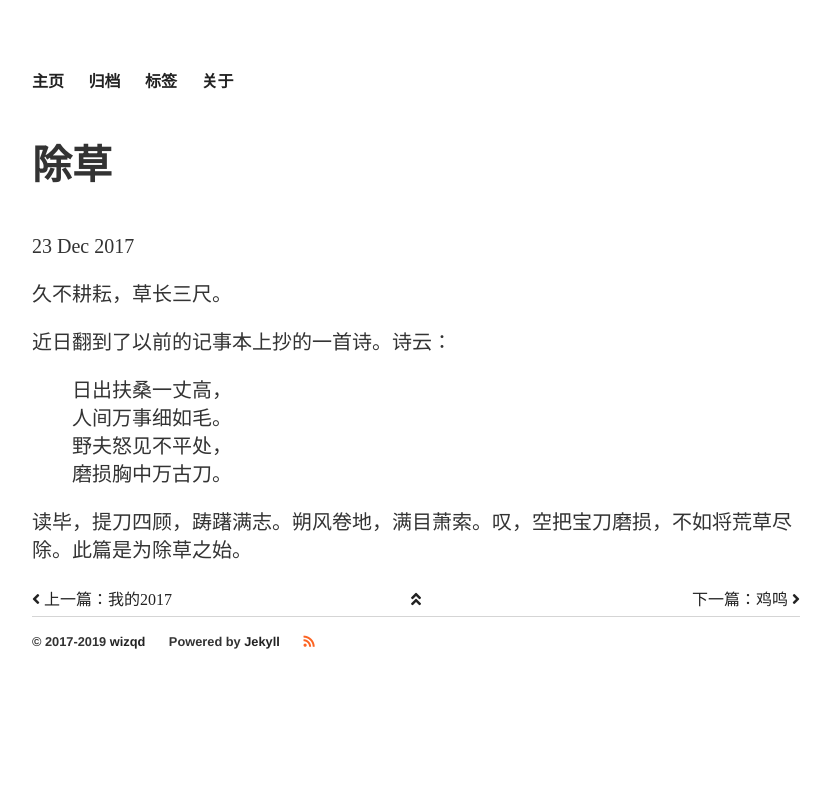
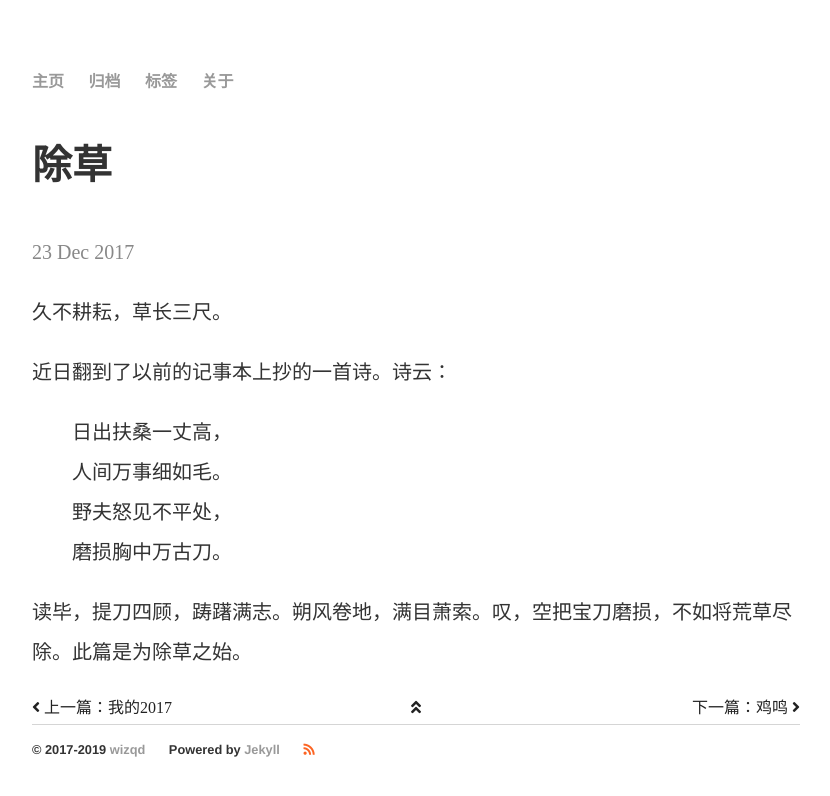
Before and after one commit to chqid/chqid.blog.io, a Jekyll site: the page built from _posts/2017-12-23-chucao.md, in a window 1280 px wide. Shown: the top 796 px of the page, without its empty margins (224-1054 px from the left). Built offline with Jekyll 4.4.1, drawn with Linux system fonts in a browser that asks for light colours; nearby versions of some CDN libraries.

Commit message:
improve mobile view

```diff
--- a/_includes/footer.html
+++ b/_includes/footer.html
@@ -1,7 +1,7 @@
 <footer>
 	<ul>
-	<li>&copy; 2017-2019 <a href="https://github.com/qidongz" target="_blank">wizqd</a></li>
-	<li>Powered by <a href="https://jekyllrb.com/" target="_blank">Jekyll</a></li>
+	<li>&copy; 2017-2019 <a class="footer-link" href="https://github.com/qidongz" target="_blank">wizqd</a></li>
+	<li>Powered by <a class="footer-link" href="https://jekyllrb.com/" target="_blank">Jekyll</a></li>
 	<li>
 		<a href="/atom.xml">
 			<span style="color: #fc6423;">
--- a/_includes/nav.html
+++ b/_includes/nav.html
@@ -1,8 +1,8 @@
 <nav>
 	<ul>
-		<li><a href="/">主页</a></li>
-		<li><a href="/archive">归档</a></li>
-		<li><a href="/tags">标签</a></li>
-	<li><a href="/about">关于</a></li>
+		<li><a class="main-nav-link" href="/">主页</a></li>
+		<li><a class="main-nav-link" href="/archive">归档</a></li>
+		<li><a class="main-nav-link" href="/tags">标签</a></li>
+		<li><a class="main-nav-link" href="/about">关于</a></li>
 	</ul>
 </nav>
--- a/_layouts/post.html
+++ b/_layouts/post.html
@@ -3,9 +3,9 @@
 ---
 <div>
   <h1>{{ page.title }}</h1>
-  <p class="meta">{{ page.date | date_to_string }}</p>
+  <p class="date">{{ page.date | date_to_string }}</p>
 
-  <div class="post">
+  <div>
     {{ content }}
   </div>
   {% include post-navigation.html %}
--- a/assets/css/main.css
+++ b/assets/css/main.css
@@ -24,22 +24,13 @@
     margin-right: 20px;
 }
 
-nav a, footer a, .post a, .post-navigation a {
-    text-decoration: none;
-    color: #999;
-}
-
-nav a:hover, footer a:hover, .post a:hover, .post-navigation a:hover {
-    text-decoration: underline;
-}
-
 h1 {
     font-size: 2.5em;
     font-family:'Helvetica', 'Arial', 'Sans-Serif';
 }
 p {
     font-size: 20px;
-    line-height: 1.4em;
+    line-height: 2;
     color: #333;
 }
 
@@ -79,6 +70,11 @@
     transition: color 200ms;
 }
 
+.container .main-nav-link, .container .footer .footer-link {
+    text-decoration: none;
+    color: #999;
+}
+
 .date {
     color: #888;
 }
```
